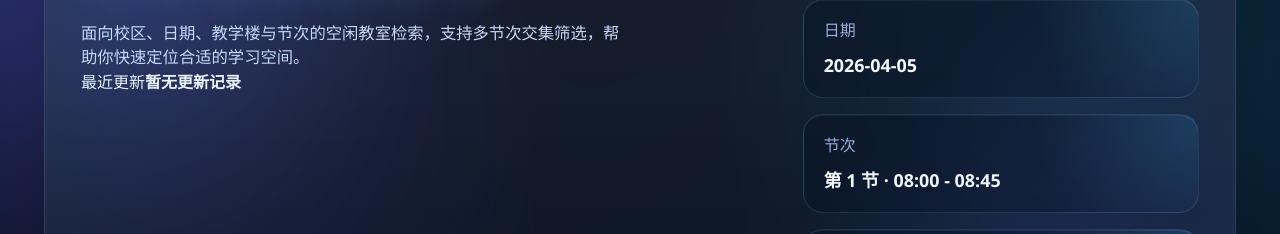
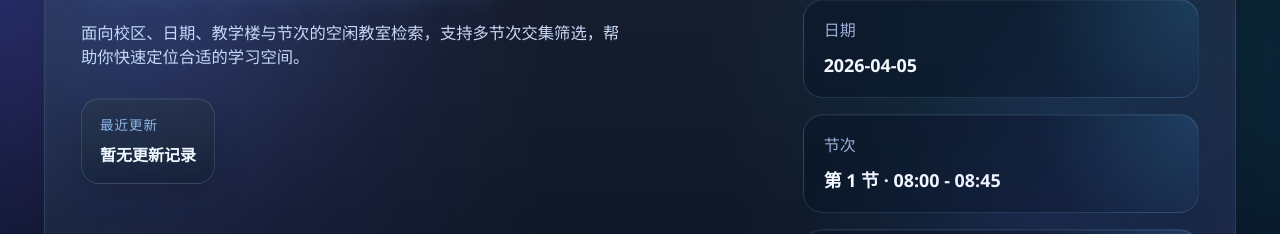
Before and after one commit to xuequnhui/bupt-empty-classroom, a React (Vite) app in the folder frontend/: page / in a window 1280 px wide. Shown: the part 209-443 px from the top of the page. Built offline with nearby package versions, Linux system fonts and the light colour scheme; no server answers.

Commit message:
Update styles.css

```diff
--- a/frontend/src/styles.css
+++ b/frontend/src/styles.css
@@ -176,6 +176,33 @@ button {
   margin: 18px 0 0;
   color: #c9d9f7;
   font-size: 1.02rem;
+}
+
+.hero-update-card {
+  display: inline-flex;
+  flex-direction: column;
+  gap: 8px;
+  margin-top: 28px;
+  padding: 16px 18px;
+  border: 1px solid rgba(145, 216, 255, 0.16);
+  border-radius: 18px;
+  background:
+    linear-gradient(180deg, rgba(255, 255, 255, 0.07), rgba(255, 255, 255, 0.02)),
+    rgba(7, 18, 36, 0.52);
+  box-shadow: inset 0 1px 0 rgba(255, 255, 255, 0.05), 0 10px 30px rgba(0, 0, 0, 0.18);
+}
+
+.hero-update-label {
+  color: #8fb5e8;
+  font-size: 0.84rem;
+  letter-spacing: 0.08em;
+  text-transform: uppercase;
+}
+
+.hero-update-card strong {
+  color: #f5f9ff;
+  font-size: 1rem;
+  font-weight: 700;
 }
 
 .hero-highlights {
```
